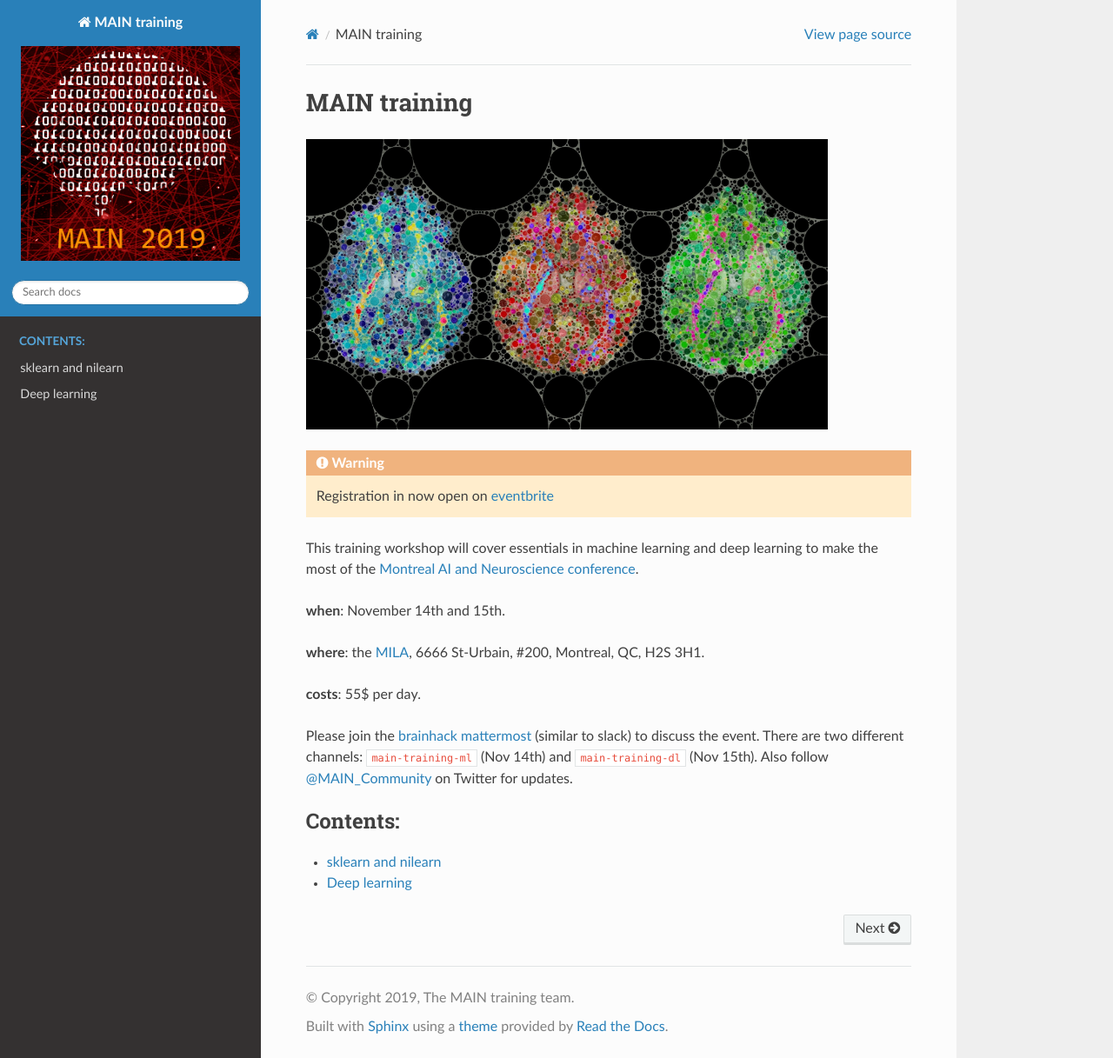
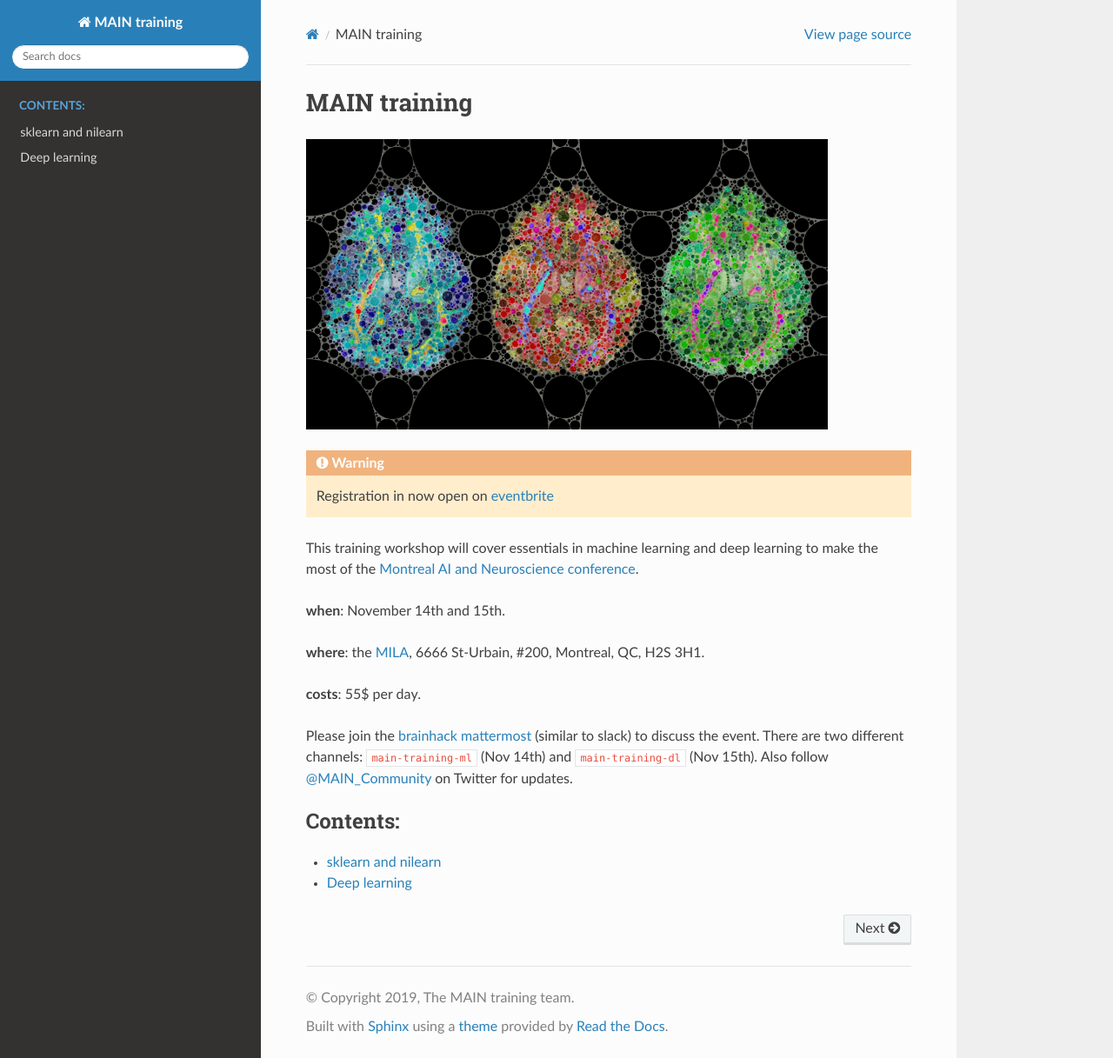
Before and after one commit to main-training/main-training.github.io, a Sphinx documentation site: the page built from source/index.rst, in a window 1280 px wide and 1217 px high. Shown: the whole window at 87% size. Built offline with Sphinx 7.4.7 and the Read the Docs theme 2.0.0, drawn with Linux system fonts in a browser that asks for light colours.

Commit message:
Got rid of the html icon.

```diff
--- a/source/conf.py
+++ b/source/conf.py
@@ -51,7 +51,7 @@ html_theme = 'sphinx_rtd_theme'
 html_short_title = 'MAIN training'
 
 # The logo
-html_logo = 'main.png'
+html_logo = ''
 
 # icon
 html_favicon = 'favicon.png'
```
